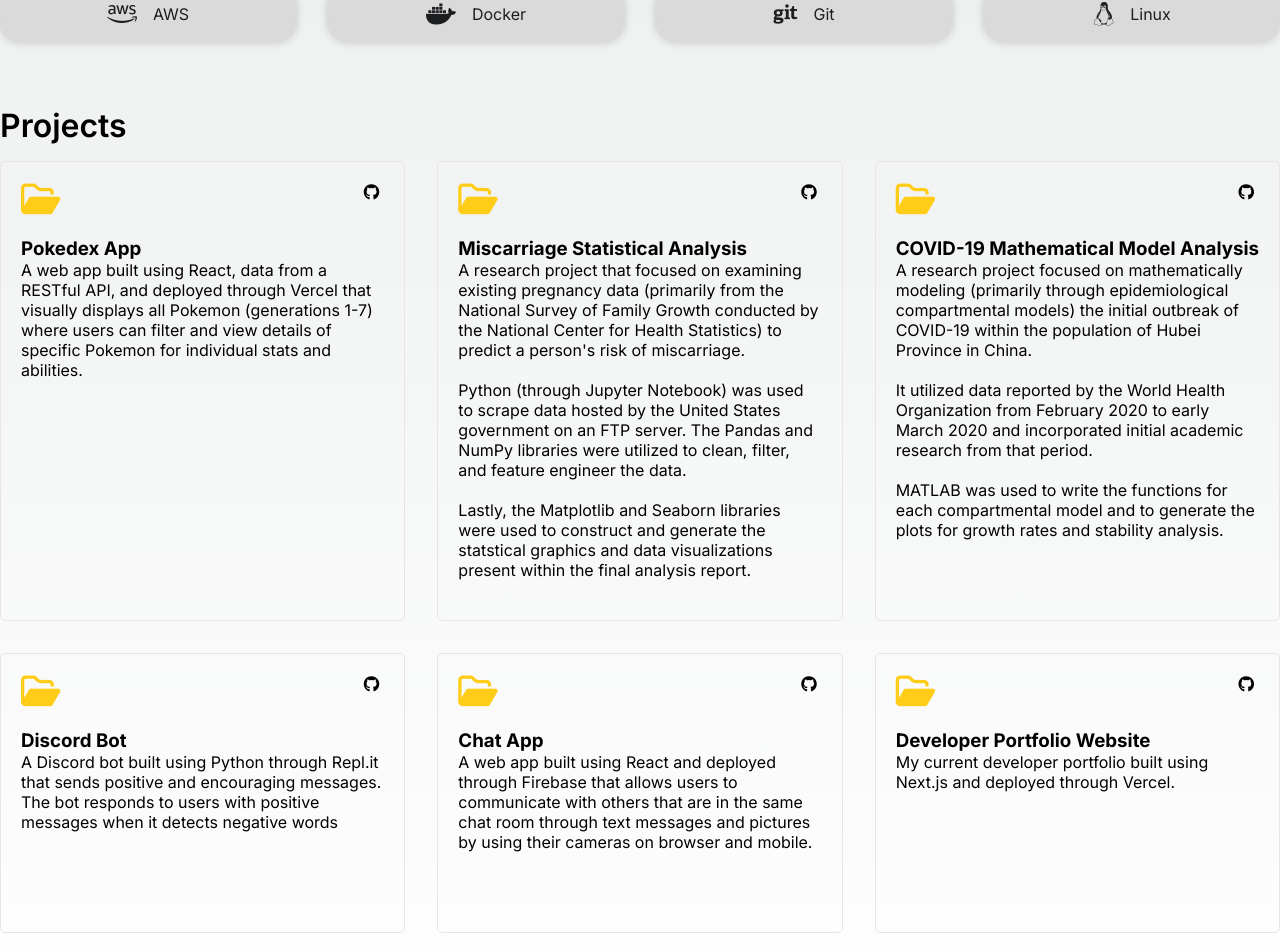
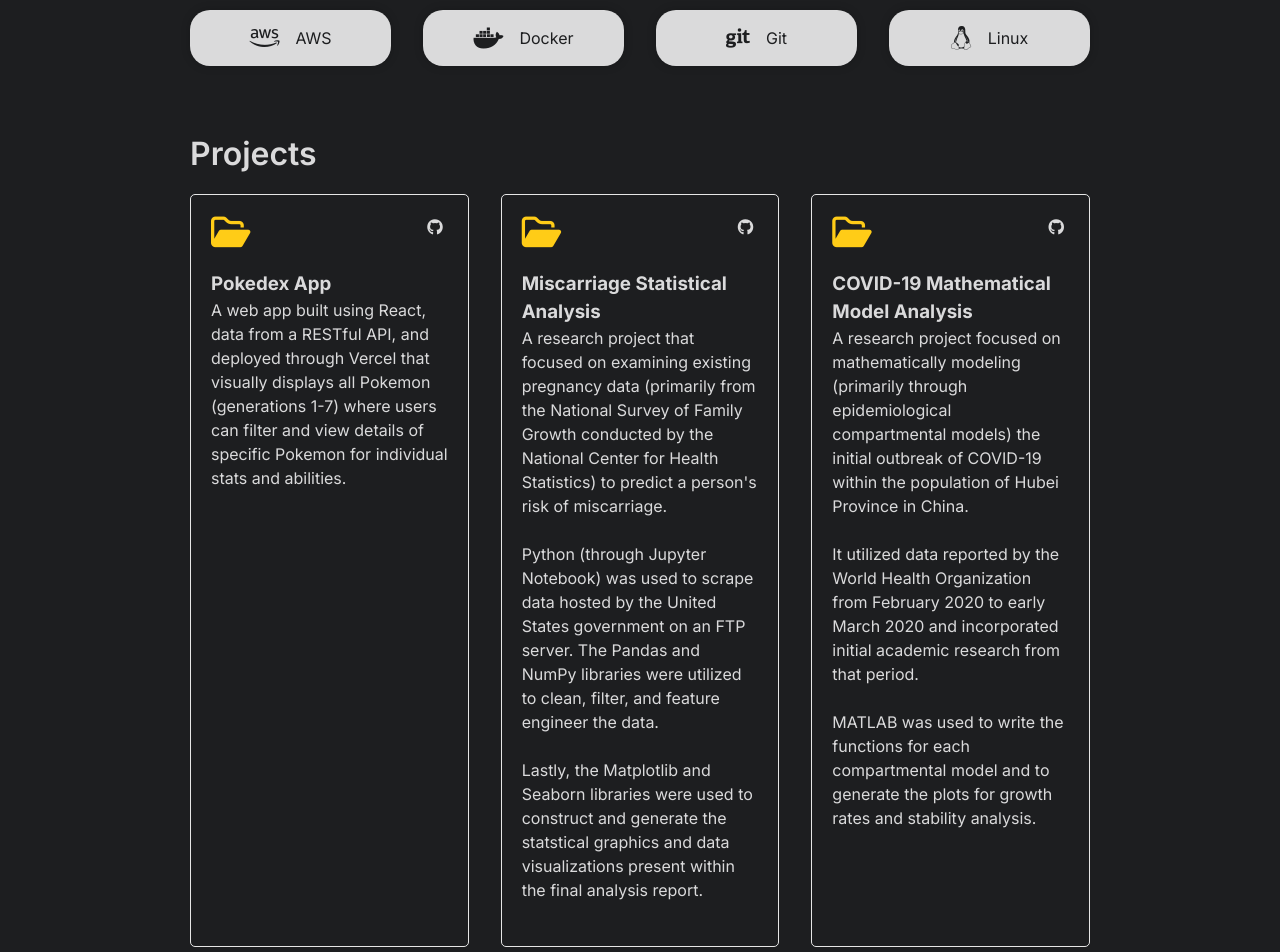
Before and after one commit to The-Shy7/portfolio-2024, a Next.js app: page / in a window 1280 px wide. Shown: the part 1688-2640 px from the top of the page. Built offline with nearby package versions, Linux system fonts and the light colour scheme.

Commit message:
finished contact component, need to finalize content and check styling

```diff
--- /dev/null
+++ b/src/app/components/Contact.jsx
@@ -0,0 +1,11 @@
+const Contact = () => {
+  return (
+    <div className="contact-container">
+        <h2>Get In Touch</h2>
+        <p>Feel free to reach out to me anytime for new opportunities! My inbox is always open. I'll try my best to get back to you! Cheers!</p>
+        <a href="mailto:tahmintalukder98@gmail.com" className='cta-btn'>Say Hello</a>
+    </div>
+  );
+}
+
+export default Contact;
--- a/src/app/globals.css
+++ b/src/app/globals.css
@@ -1,109 +1,34 @@
-:root {
-  --max-width: 1100px;
-  --border-radius: 12px;
-  --font-mono: ui-monospace, Menlo, Monaco, "Cascadia Mono", "Segoe UI Mono",
-    "Roboto Mono", "Oxygen Mono", "Ubuntu Monospace", "Source Code Pro",
-    "Fira Mono", "Droid Sans Mono", "Courier New", monospace;
-
-  --foreground-rgb: 0, 0, 0;
-  --background-start-rgb: 214, 219, 220;
-  --background-end-rgb: 255, 255, 255;
-
-  --primary-glow: conic-gradient(
-    from 180deg at 50% 50%,
-    #16abff33 0deg,
-    #0885ff33 55deg,
-    #54d6ff33 120deg,
-    #0071ff33 160deg,
-    transparent 360deg
-  );
-  --secondary-glow: radial-gradient(
-    rgba(255, 255, 255, 1),
-    rgba(255, 255, 255, 0)
-  );
-
-  --tile-start-rgb: 239, 245, 249;
-  --tile-end-rgb: 228, 232, 233;
-  --tile-border: conic-gradient(
-    #00000080,
-    #00000040,
-    #00000030,
-    #00000020,
-    #00000010,
-    #00000010,
-    #00000080
-  );
-
-  --callout-rgb: 238, 240, 241;
-  --callout-border-rgb: 172, 175, 176;
-  --card-rgb: 180, 185, 188;
-  --card-border-rgb: 131, 134, 135;
+* {
+  margin: 0;
+  padding: 0;
+  box-sizing: border-box;
 }
 
-@media (prefers-color-scheme: dark) {
-  :root {
-    --foreground-rgb: 255, 255, 255;
-    --background-start-rgb: 0, 0, 0;
-    --background-end-rgb: 0, 0, 0;
+body {
+  font-family: sans-serif;
+  font-size: 16px;
+  line-height: 1.5;
+  background-color: #1D1E20;
+  color: #DADADB;
+  width: 900px;
+  margin: 0 auto;
+  padding: 0 0;
+}
 
-    --primary-glow: radial-gradient(rgba(1, 65, 255, 0.4), rgba(1, 65, 255, 0));
-    --secondary-glow: linear-gradient(
-      to bottom right,
-      rgba(1, 65, 255, 0),
-      rgba(1, 65, 255, 0),
-      rgba(1, 65, 255, 0.3)
-    );
-
-    --tile-start-rgb: 2, 13, 46;
-    --tile-end-rgb: 2, 5, 19;
-    --tile-border: conic-gradient(
-      #ffffff80,
-      #ffffff40,
-      #ffffff30,
-      #ffffff20,
-      #ffffff10,
-      #ffffff10,
-      #ffffff80
-    );
-
-    --callout-rgb: 20, 20, 20;
-    --callout-border-rgb: 108, 108, 108;
-    --card-rgb: 100, 100, 100;
-    --card-border-rgb: 200, 200, 200;
+@media screen and (max-width: 768px) {
+  body {
+    width: 100%;
+    padding: 0 2rem;
   }
 }
 
-* {
-  box-sizing: border-box;
-  padding: 0;
-  margin: 0;
+a {
+  text-decoration: none;
+  color: #DADADB;
 }
 
-html,
-body {
-  max-width: 100vw;
-  overflow-x: hidden;
-}
-
-body {
-  color: rgb(var(--foreground-rgb));
-  background: linear-gradient(
-      to bottom,
-      transparent,
-      rgb(var(--background-end-rgb))
-    )
-    rgb(var(--background-start-rgb));
-}
-
-a {
-  color: inherit;
-  text-decoration: none;
-}
-
-@media (prefers-color-scheme: dark) {
-  html {
-    color-scheme: dark;
-  }
+li {
+  list-style: none;
 }
 
 /* Navbar component styles */
@@ -457,3 +382,33 @@
   margin-bottom: 10px;
   color: #b3b3b3;
 }
+
+/* Contact component styles */
+.contact-container {
+  padding: 2rem 0 4rem;
+  display: flex;
+  justify-content: center;
+  align-items: center;
+  flex-direction: column;
+  width: 80%;
+  margin: 0 auto;
+}
+
+@media screen and (max-width: 768px) {
+  .contact-container {
+    width: 100%;
+  }
+}
+
+.contact-container h2 {
+  font-size: 2rem;
+  font-weight: 600;
+  margin-bottom: 1rem;
+}
+
+.contact-container p {
+  font-size: 1rem;
+  font-weight: 400;
+  margin-bottom: 1rem;
+  text-align: center;
+}
--- a/src/app/layout.js
+++ b/src/app/layout.js
@@ -5,8 +5,8 @@
 const inter = Inter({ subsets: ["latin"] });
 
 export const metadata = {
-  title: "Create Next App",
-  description: "Generated by create next app",
+  title: "Tahmin Talukder | Developer",
+  description: "My developer portfolio",
 };
 
 export default function RootLayout({ children }) {
--- a/src/app/page.js
+++ b/src/app/page.js
@@ -4,17 +4,26 @@
 import About from "./components/About";
 import Skills from "./components/Skills";
 import Projects from "./components/Projects";
+import Contact from "./components/Contact";
+
+import Head from "next/head";
 
 export default function Home() {
   return (
     <>
+      <Head>
+        <title>Tahmin's Portfolio</title>
+        <meta name="description" content="Tahmin's Portfolio" />
+        <meta name="viewport" content="width=device-width, initial-scale=1" />
+        <link rel="icon" href="/favicon.ico" />
+      </Head>
+
       <Navbar />
-      <div>
-        <Hero />
-        <About />
-        <Skills />
-        <Projects />
-      </div>
+      <Hero />
+      <About />
+      <Skills />
+      <Projects />
+      <Contact />
       <Footer />
     </>
   );
```
